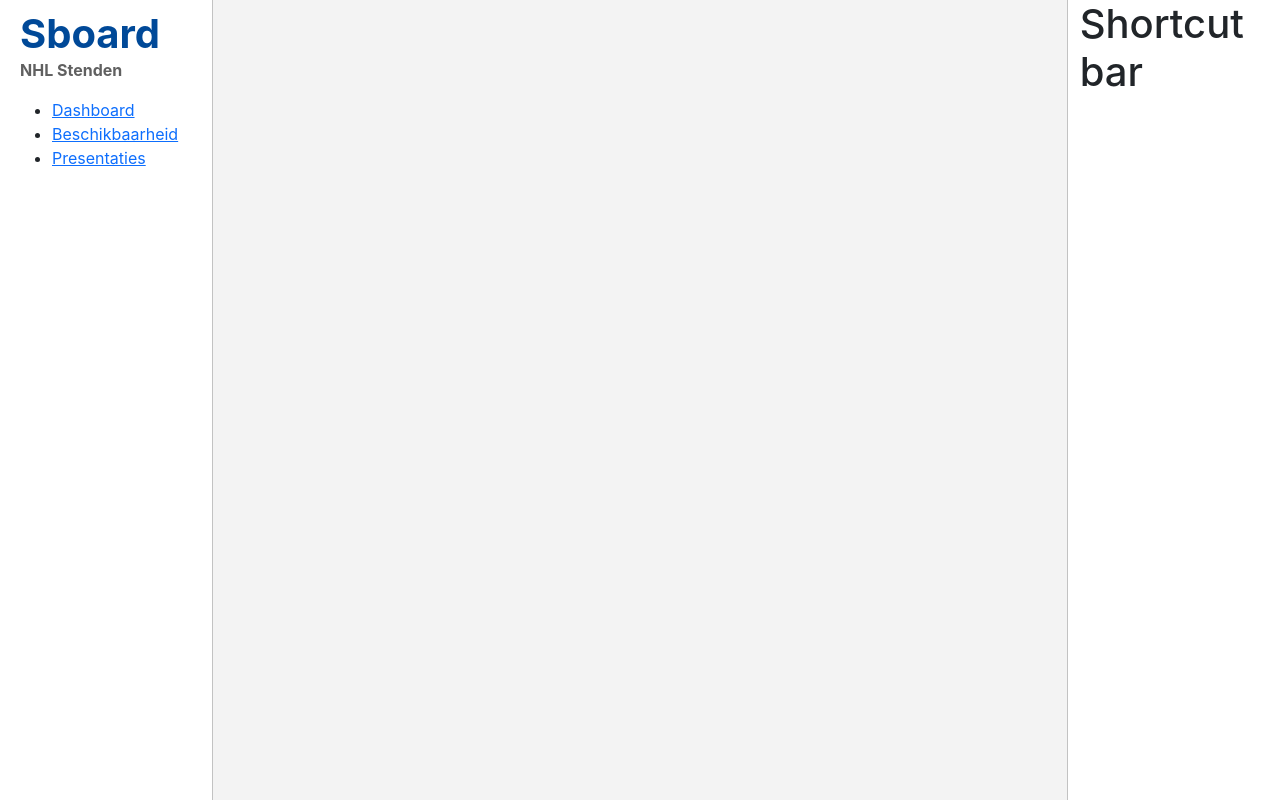
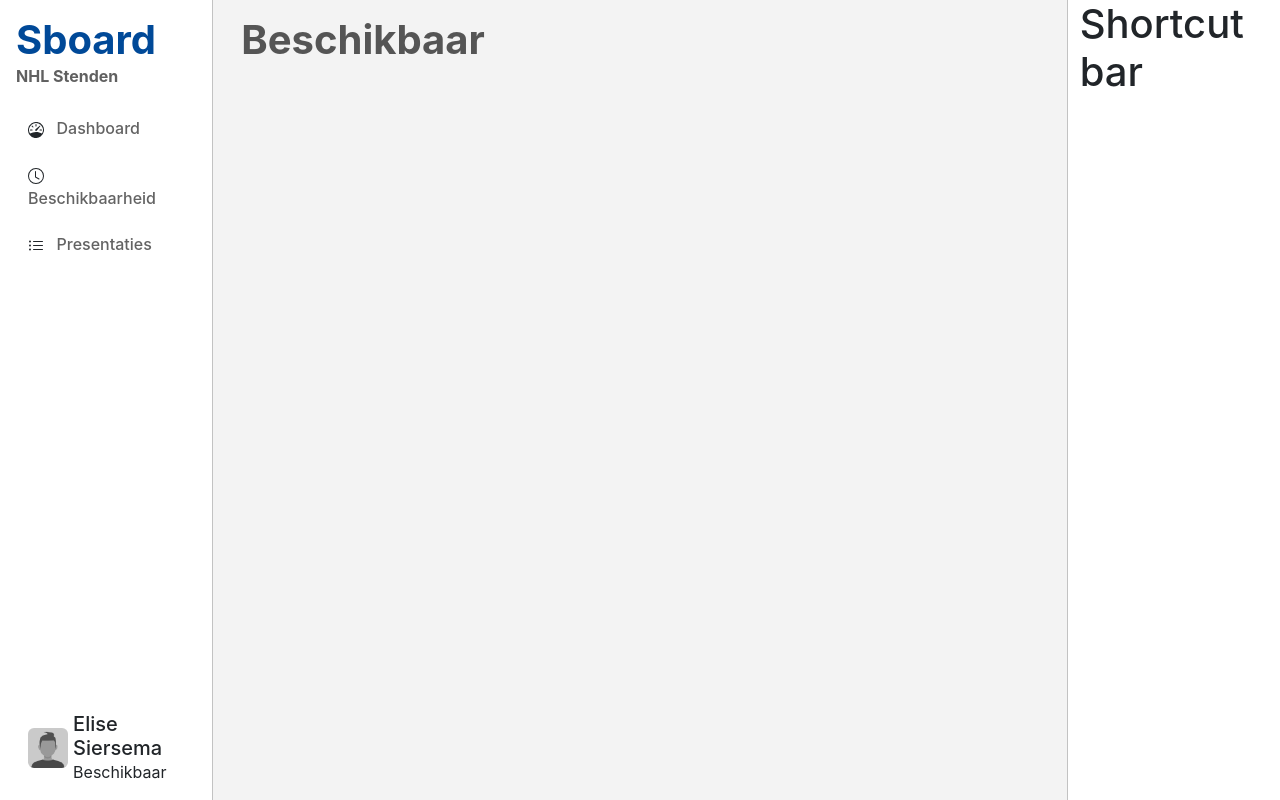
Before and after one commit to minxae/Sboard, a React app in the folder sboard/: page /beschikbaarheid in a window 1280 px wide. Built offline with nearby package versions, Linux system fonts and the light colour scheme.

Commit message:
added new styling for side nav and added user info bottom of sidenav

```diff
--- a/sboard/package.json
+++ b/sboard/package.json
@@ -8,6 +8,7 @@
     "@testing-library/user-event": "^13.5.0",
     "bootstrap": "^5.2.3",
     "react": "^18.2.0",
+    "react-bootstrap-icons": "^1.10.2",
     "react-dom": "^18.2.0",
     "react-router-dom": "^6.8.1",
     "react-scripts": "5.0.1",
--- a/sboard/public/index.html
+++ b/sboard/public/index.html
@@ -24,7 +24,7 @@
       work correctly both with client-side routing and a non-root public URL.
       Learn how to configure a non-root public URL by running `npm run build`.
     -->
-    <title>React App</title>
+    <title>Sboard</title>
   </head>
   <body>
     <noscript>You need to enable JavaScript to run this app.</noscript>
--- a/sboard/src/content.js
+++ b/sboard/src/content.js
@@ -3,12 +3,13 @@ import './css/content.css'
 //Content Routes
 import Dashboard from './layouts/dashboard.js'
 import Presentations from './layouts/presentations'
+import Availability from './layouts/availability';
 
 function content() {
   return (
     <div className="col-md-8 content">
         <Routes>
-            <Route exact path='/' element={<h1>nothing</h1>}></Route>
+            <Route exact path='/beschikbaarheid' element={<Availability/>}></Route>
             <Route exact path='/dashboard' element={<Dashboard/>}></Route>
             <Route exact path='/presentations' element={<Presentations/>}></Route>
         </Routes>
@@ -16,4 +17,5 @@ function content() {
   );
 }
 
+
 export default content;
--- a/sboard/src/css/navbar.css
+++ b/sboard/src/css/navbar.css
@@ -1,8 +1,16 @@
+:root {
+    --baseColor: #3B8BE2
+}
+
 .nav-bar {
     background-color: white;
     border-right: 1px solid rgb(194, 194, 194);
-    padding: 10px;
-    padding-left:20px ;
+    padding: 16px;
+    display: flex;
+    flex-direction: column;
+}
+.user-img{
+    border-radius: 6px;
 }
 
 .sboard-header {
@@ -10,7 +18,43 @@
     margin: 0px;
     font-weight: 700;
 }
-.sboard-subheader{
+
+.sboard-subheader {
     font-weight: 700;
     color: #606060;
 }
+
+.profile-item {
+    margin-top: auto !important;
+}
+
+a {
+    text-decoration: none;
+    color: #636363;
+    font-weight: 500;
+}
+
+li {
+    list-style: none;
+    padding: 10px;
+    transition: 0.3s;
+    cursor: pointer;
+    border-radius: 6px;
+    margin: 2px;
+}
+
+li:hover{
+    background-color: var(--baseColor);
+    margin-left: 5px;
+}
+
+li:hover > a{
+    color: white;
+}
+li:hover > svg{
+    color: white;
+}
+
+ul {
+    padding: 0px;
+}
--- /dev/null
+++ b/sboard/src/layouts/availability.js
@@ -0,0 +1,12 @@
+function availability() {
+    return (
+        <div>
+        <h1 className="p-3 content-headers">Beschikbaar</h1>
+        <div className="">
+
+        </div>
+    </div>
+    );
+  }
+
+  export default availability;
--- a/sboard/src/layouts/presentations.js
+++ b/sboard/src/layouts/presentations.js
@@ -1,7 +1,7 @@
 function presentations() {
     return (
         <div>
-        <h1 className="p-4 content-headers">Presentations</h1>
+        <h1 className="p-3 content-headers">Presentations</h1>
         <div className="">
 
         </div>
--- a/sboard/src/widgets/navbar.js
+++ b/sboard/src/widgets/navbar.js
@@ -1,6 +1,8 @@
 import React from 'react';
 import { Link } from 'react-router-dom'
 import '../css/navbar.css'
+import {Speedometer, Clock, ListUl}  from 'react-bootstrap-icons'
+
 
 function navbar() {
   return (
@@ -9,15 +11,25 @@ function navbar() {
         <p className='sboard-subheader'>NHL Stenden</p>
         <ul>
             <li>
-                <Link to="/dashboard">Dashboard</Link>
+                <Speedometer className='me-2'/> <Link to="/dashboard"> Dashboard</Link>
             </li>
             <li>
-                <Link to="/">Beschikbaarheid</Link>
+                <Clock className='me-2'/> <Link to="/beschikbaarheid">Beschikbaarheid</Link>
             </li>
             <li>
-                <Link to="/presentations">Presentaties</Link>
+                <ListUl className='me-2'/> <Link to="/presentations">Presentaties</Link>
             </li>
         </ul>
+        <div className='profile-item row align-items-center w-100 m-0 align-items-end'>
+            <div className='col-md-3'>
+                <img className='user-img' height="40px" src="/images/default.png"/>
+            </div>
+            <div className='col-md-9'>
+                <h5 className='m-0'>Elise Siersema</h5>
+                <p className='m-0'>Beschikbaar</p>
+            </div>
+
+        </div>
     </div>
   );
 }
```
Also changed, not shown: sboard/public/images/default.png (added), sboard/public/logo192.png (deleted), sboard/public/logo512.png (deleted), 1 other file.
